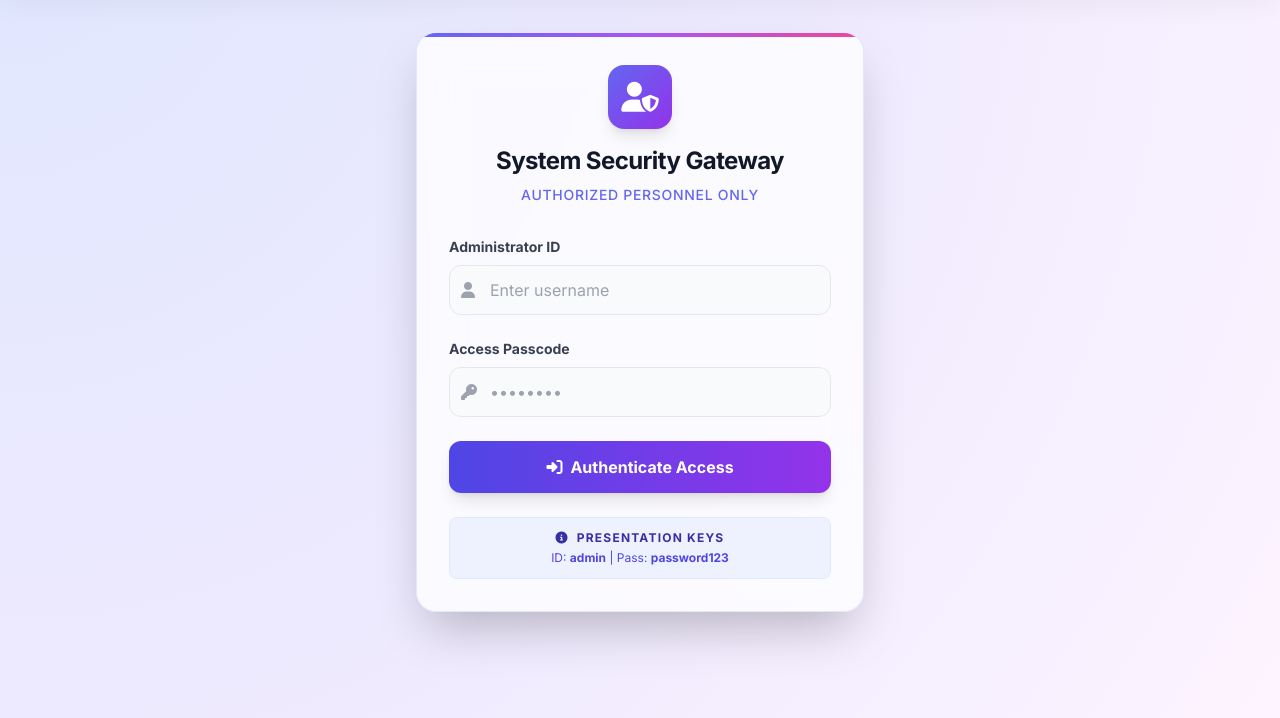
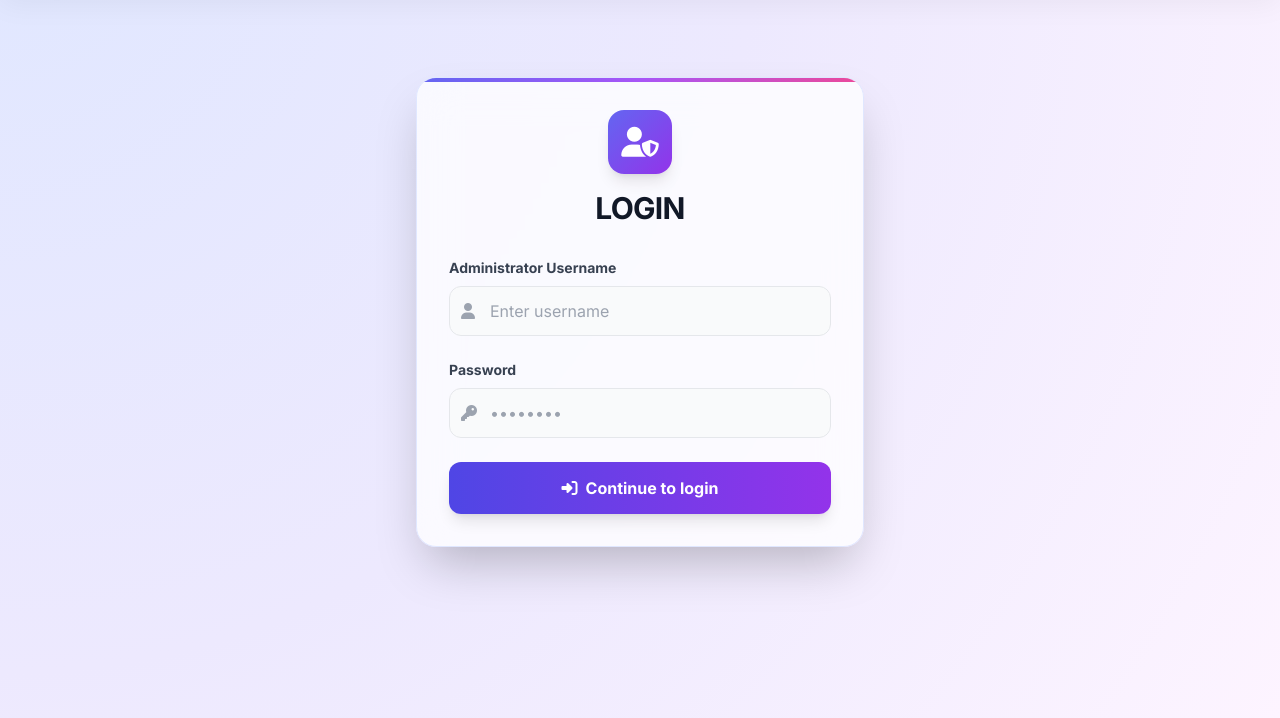
Before and after one commit to omkar-maindad/hospital-management, a Flask app: page /login in a window 1280 px wide. Shown: the part 82-800 px from the top of the page. Run offline with Flask 3, Linux system fonts and the light colour scheme; some libraries are stand-ins or nearby versions.

Commit message:
Update login gateway UI and secure credentials

```diff
--- a/app.py
+++ b/app.py
@@ -18,7 +18,7 @@ def login():
         user = request.form.get('username')
         pwd = request.form.get('password')
         # Fast presentation credentials
-        if user == 'admin' and pwd == 'password123':
+        if user == 'omkar_maindad' and pwd == 'Omkar@2006':
             session['logged_in'] = True
             flash('Secure access granted.', 'success')
             return redirect(url_for('index'))
--- a/templates/login.html
+++ b/templates/login.html
@@ -8,16 +8,15 @@
         <div class="absolute top-0 left-0 w-full h-1 bg-gradient-to-r from-indigo-500 via-purple-500 to-pink-500"></div>
 
         <div class="text-center mb-8">
-            <div class="w-16 h-16 rounded-2xl bg-gradient-to-br from-indigo-500 to-purple-600 flex items-center justify-center text-white text-3xl mx-auto shadow-lg mb-4 transform group-hover:rotate-6 transition-transform">
+            <div class="w-16 h-16 rounded-2xl bg-gradient-to-br from-indigo-500 to-purple-600 flex items-center justify-center text-white text-3xl mx-auto shadow-lg mb-4">
                 <i class="fa-solid fa-user-shield"></i>
             </div>
-            <h2 class="text-2xl font-extrabold text-gray-900 tracking-tight">System Security Gateway</h2>
-            <p class="text-sm font-medium text-indigo-500 mt-2 tracking-wider uppercase">Authorized Personnel Only</p>
+            <h2 class="text-3xl font-extrabold text-gray-900 tracking-tight mb-2 uppercase">Login</h2>
         </div>
 
         <form action="{{ url_for('login') }}" method="POST" class="space-y-6">
             <div>
-                <label class="block text-sm font-bold text-gray-700 mb-2">Administrator ID</label>
+                <label class="block text-sm font-bold text-gray-700 mb-2">Administrator Username</label>
                 <div class="relative">
                     <div class="absolute inset-y-0 left-0 pl-3 flex items-center pointer-events-none text-gray-400">
                         <i class="fa-solid fa-user"></i>
@@ -27,7 +26,7 @@
             </div>
 
             <div>
-                <label class="block text-sm font-bold text-gray-700 mb-2">Access Passcode</label>
+                <label class="block text-sm font-bold text-gray-700 mb-2">Password</label>
                 <div class="relative">
                     <div class="absolute inset-y-0 left-0 pl-3 flex items-center pointer-events-none text-gray-400">
                         <i class="fa-solid fa-key"></i>
@@ -37,14 +36,8 @@
             </div>
 
             <button type="submit" class="w-full py-3.5 px-4 bg-gradient-to-r from-indigo-600 to-purple-600 hover:from-indigo-700 hover:to-purple-700 text-white font-bold rounded-xl shadow-lg transform hover:-translate-y-0.5 transition-all focus:outline-none focus:ring-2 focus:ring-offset-2 focus:ring-indigo-500 flex justify-center items-center">
-                <i class="fa-solid fa-right-to-bracket mr-2"></i> Authenticate Access
+                <i class="fa-solid fa-right-to-bracket mr-2"></i> Continue to login
             </button>
-
-            <!-- Default credentials hint for academic presentation -->
-            <div class="bg-indigo-50 border border-indigo-100 rounded-lg p-3 mt-6 text-center">
-                <p class="text-xs font-bold text-indigo-800 uppercase tracking-widest"><i class="fa-solid fa-circle-info mr-1"></i> Presentation Keys</p>
-                <p class="text-xs text-indigo-600 mt-1">ID: <strong>admin</strong> | Pass: <strong>password123</strong></p>
-            </div>
         </form>
     </div>
 </div>
```
Also changed, not shown: 4 other files.
